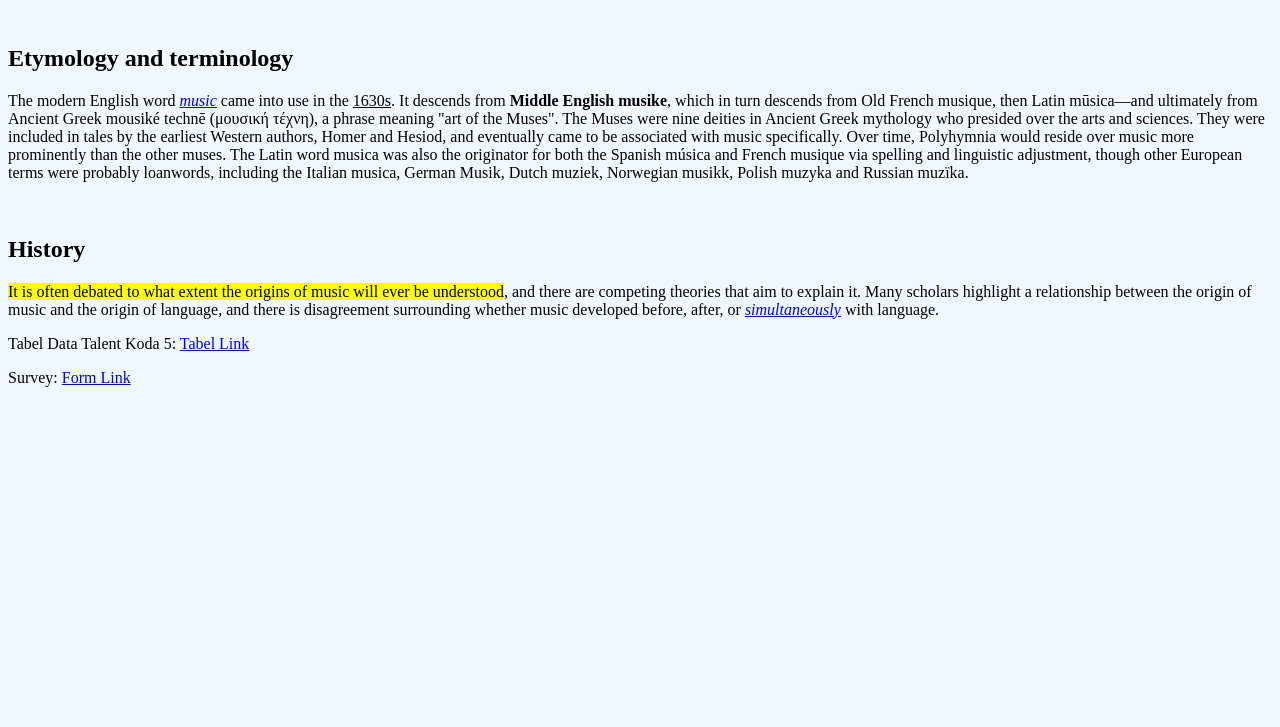
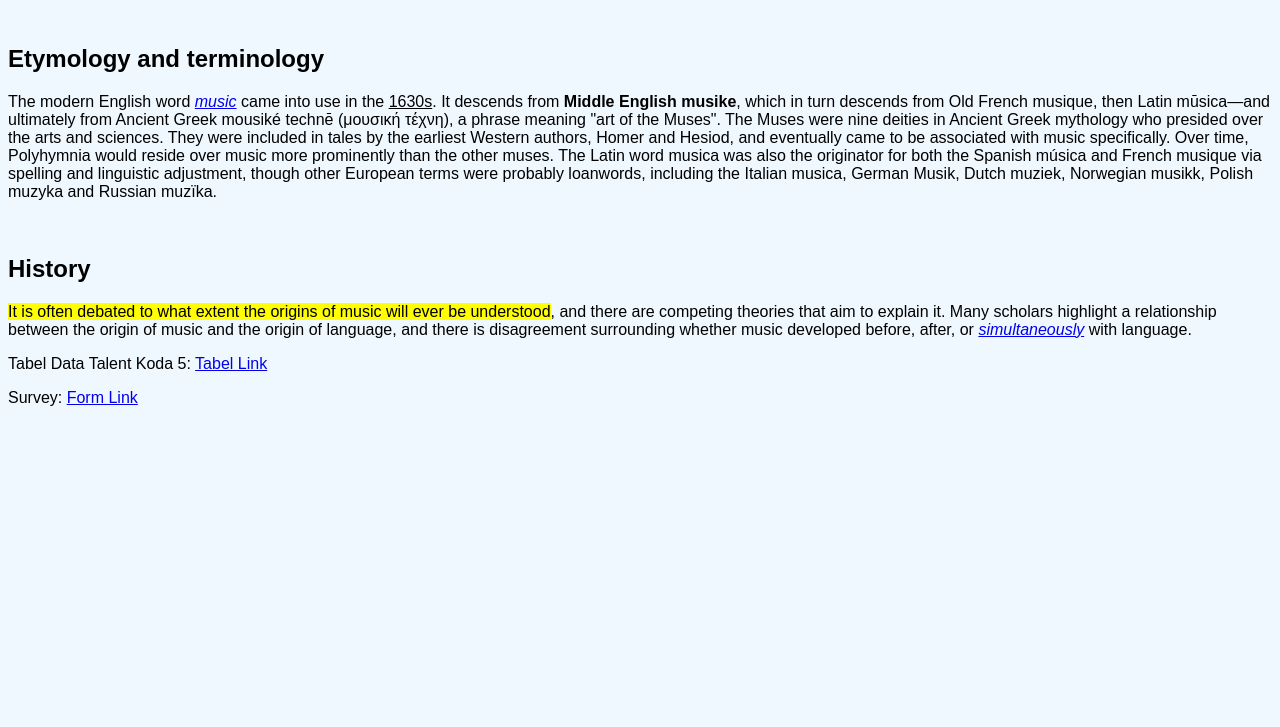
Before and after one commit to NugrahaPancaWibisana/koda-b5-web2, a plain HTML site: page index.html in a window 1280 px wide. Shown: the part 73-800 px from the top of the page. Drawn offline with Linux system fonts and the light colour scheme.

Commit message:
feat[index]: change body font family

```diff
--- a/index.html
+++ b/index.html
@@ -6,7 +6,7 @@
     <meta name="description" content="koda 5 website" />
     <title>Koda B5 web</title>
   </head>
-  <body style="background-color: aliceblue;">
+  <body style="background-color: aliceblue; font-family: Arial, Helvetica, sans-serif;">
     <div>
       <h1>Music</h1>
       <br />
```
